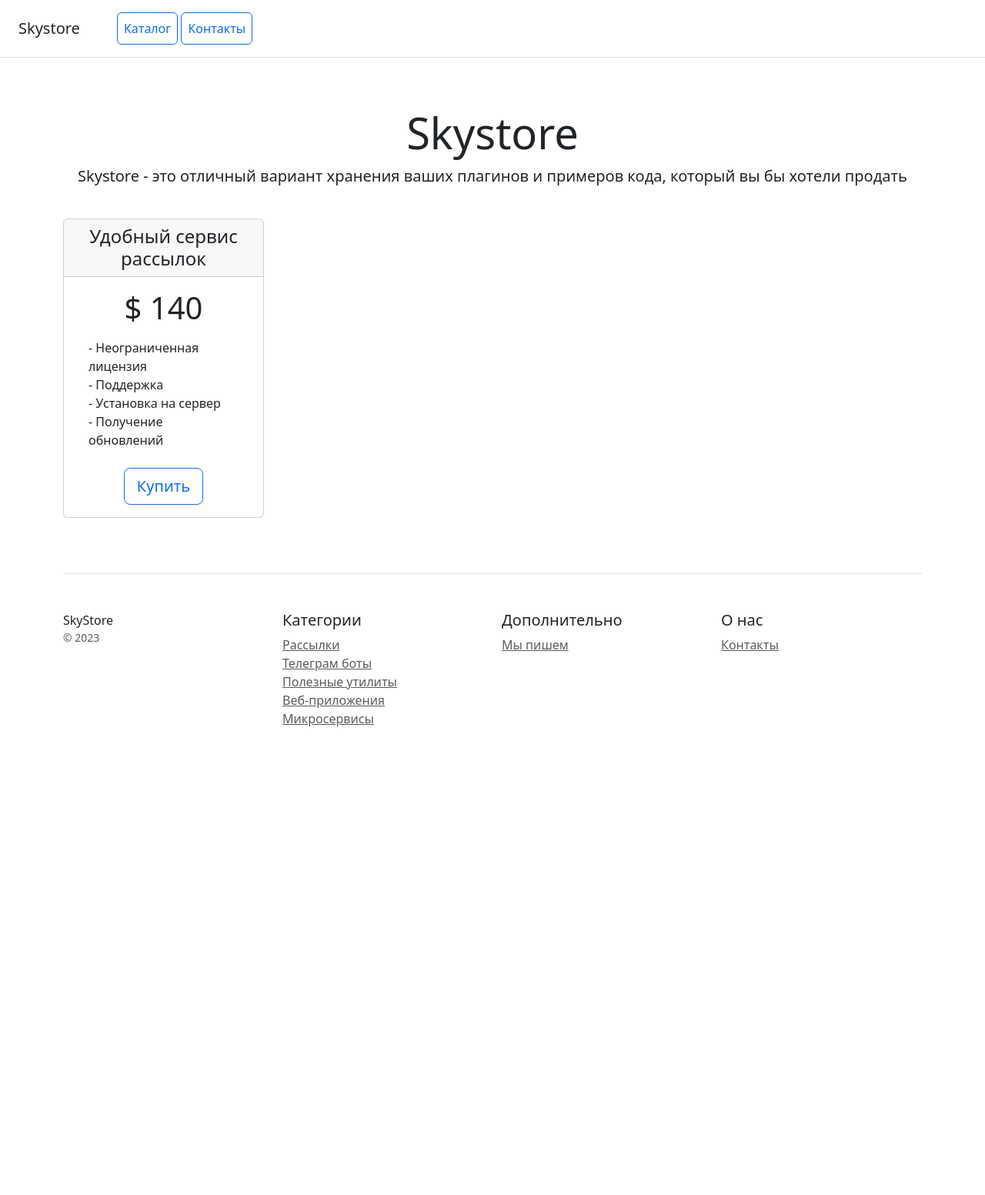
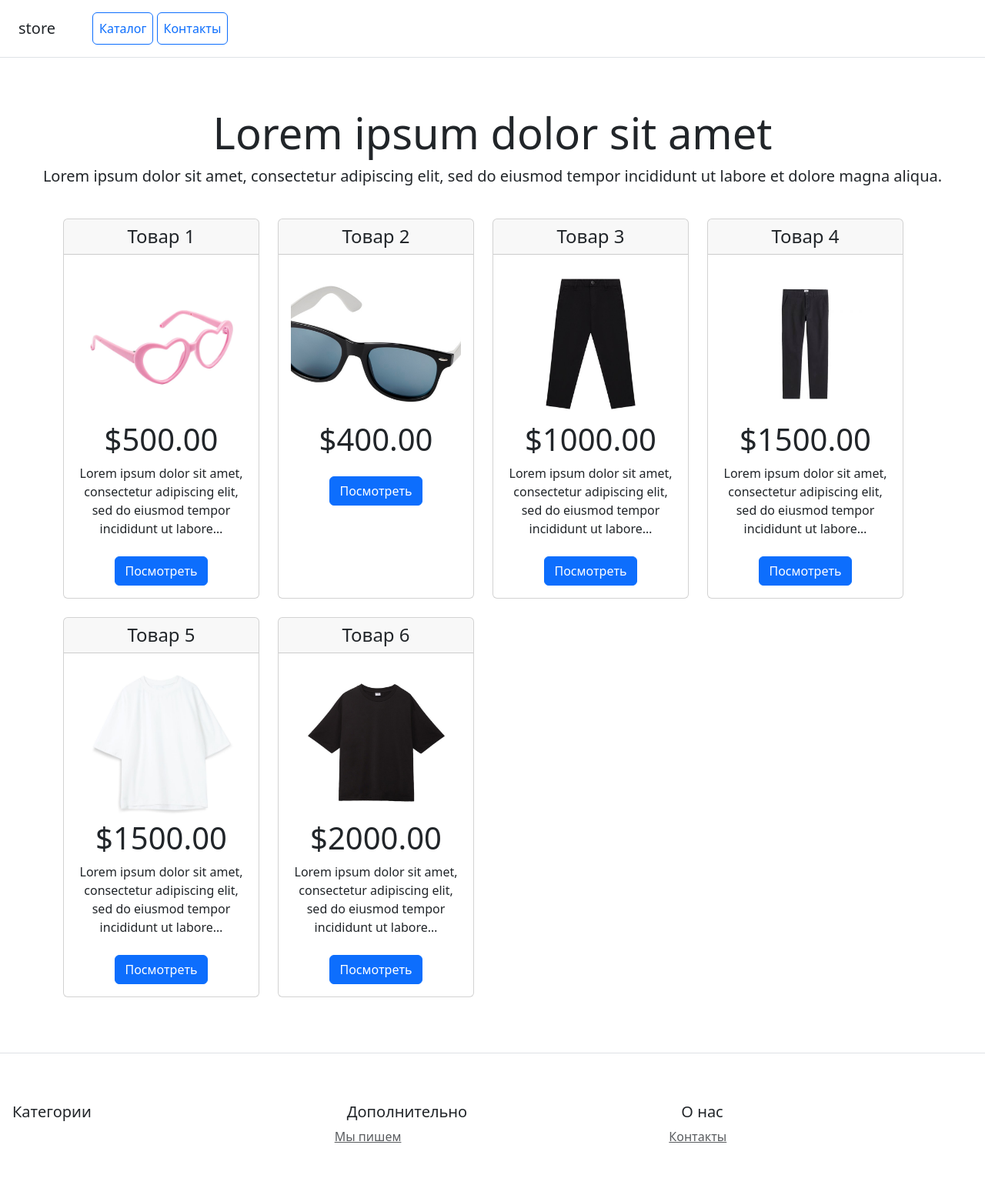
Before and after one commit to sofxcknboring/sp6_22, a Django app: page / in a window 1280 px wide. Shown: the whole page at 77% size. Before the commit the page ends 944 px from the top, so only its background shows below. Run offline with Django 5.2, Linux system fonts and the light colour scheme; data comes from the database, SQL or seed files in the repository; some libraries are stand-ins or nearby versions.

Commit message:
new commit...

```diff
--- /dev/null
+++ b/catalog/templates/base.html
@@ -0,0 +1,26 @@
+<!doctype html>
+<html lang="en">
+<head>
+    <meta charset="utf-8">
+    <meta name="viewport" content="width=device-width, initial-scale=1">
+    <title>{% block title %}Lorem ipsum{% endblock %}</title>
+    <link href="/static/css/bootstrap.min.css" rel="stylesheet">
+</head>
+<body>
+    {% include 'header.html' %}
+
+    <div class="pricing-header px-3 py-3 pt-md-5 pb-md-4 mx-auto text-center">
+        <h1 class="display-4">{% block header_title %}Lorem{% endblock %}</h1>
+        <p class="lead">{% block header_description %}Lorem ipsum dolor sit amet, consectetur adipiscing elit, sed do eiusmod tempor incididunt ut labore et dolore magna aliqua.{% endblock %}</p>
+    </div>
+
+    <div class="container">
+        {% block content %}
+        {% endblock %}
+    </div>
+
+    {% include 'footer.html' %}
+
+    <script src="/static/js/bootstrap.bundle.min.js"></script>
+</body>
+</html>
--- /dev/null
+++ b/catalog/templates/footer.html
@@ -0,0 +1,19 @@
+<footer class="pt-4 my-md-5 pt-md-5 border-top">
+    <div class="row">
+        <div class="col-6 col-md">
+            <h5 class="mt-3 ms-3">Категории</h5> <!-- Добавлен отступ сверху и слева -->
+        </div>
+        <div class="col-6 col-md">
+            <h5 class="mt-3 ms-3">Дополнительно</h5>
+            <ul class="list-unstyled text-small">
+                <li><a class="text-muted" href="#">Мы пишем</a></li>
+            </ul>
+        </div>
+        <div class="col-6 col-md">
+            <h5 class="mt-3 ms-3">О нас</h5>
+            <ul class="list-unstyled text-small">
+                <li><a class="text-muted" href="/contacts/">Контакты</a></li>
+            </ul>
+        </div>
+    </div>
+</footer>
--- /dev/null
+++ b/catalog/templates/header.html
@@ -0,0 +1,7 @@
+<div class="d-flex flex-column flex-md-row align-items-center p-3 px-md-4 mb-3 bg-white border-bottom box-shadow">
+    <h5 class="my-0 mr-md-auto font-weight-normal">store</h5>
+    <nav class="ms-5">
+        <a class="p-2 btn btn-outline-primary" href="/">Каталог</a>
+        <a class="p-2 btn btn-outline-primary" href="/contacts/">Контакты</a>
+    </nav>
+</div>
--- a/catalog/templates/home.html
+++ b/catalog/templates/home.html
@@ -1,78 +1,32 @@
-<!doctype html>
-<html lang="en">
-<head>
-    <meta charset="utf-8">
-    <meta name="viewport" content="width=device-width, initial-scale=1">
-    <title>Skystore</title>
-    <link href="static/css/bootstrap.min.css" rel="stylesheet">
-</head>
-<body>
-<div class="d-flex flex-column flex-md-row align-items-center p-3 px-md-4 mb-3 bg-white border-bottom box-shadow">
-    <h5 class="my-0 mr-md-auto font-weight-normal">Skystore</h5>
-    <nav class="ms-5">
-        <a class="p-2 btn btn-outline-primary" href="/">Каталог</a>
-        <a class="p-2 btn btn-outline-primary" href="/contacts/">Контакты</a>
-    </nav>
-</div>
+{% extends 'base.html' %}
+{% load my_tags %}
+{% block title %}Lorem{% endblock %}
 
-<div class="pricing-header px-3 py-3 pt-md-5 pb-md-4 mx-auto text-center">
-    <h1 class="display-4">Skystore</h1>
-    <p class="lead">Skystore - это отличный вариант хранения ваших плагинов и примеров кода, который вы бы хотели
-        продать</p>
-</div>
+{% block header_title %}Lorem ipsum dolor sit amet{% endblock %}
 
-<div class="container">
+{% block content %}
 <div class="row text-center">
-        <div class="col-3">
-            <div class="card mb-4 box-shadow">
+    <div class="row text-center d-flex">
+    {% for product in products %}
+    <div class="col-3 d-flex">
+        <div class="card mb-4 box-shadow flex-fill">
             <div class="card-header">
-                    <h4 class="my-0 font-weight-normal">Удобный сервис рассылок</h4>
+                <h4 class="my-0 font-weight-normal">{{ product.name }}</h4>
             </div>
             <div class="card-body">
-                    <h1 class="card-title pricing-card-title">$ 140</h1>
+                <img src="{{ product.image | media_filter }}" class="img-fluid" style="height: 200px; object-fit: cover;">
+                <h1 class="card-title pricing-card-title">${{ product.price }}</h1>
+                <p>{{ product.description|truncatechars:100 }}</p>
                 <ul class="list-unstyled mt-3 mb-4 text-start m-3">
-                        <li>- Неограниченная лицензия</li>
-                        <li>- Поддержка</li>
-                        <li>- Установка на сервер</li>
-                        <li>- Получение обновлений</li>
+                    {% for feature in product.features.all %}
+                    <li>- {{ feature }}</li>
+                    {% endfor %}
                 </ul>
-                    <button type="button" class="btn btn-lg btn-block btn-outline-primary">Купить</button>
+                <a class="btn btn-primary" href="{% url 'catalog:products_detail' product.pk %}" role="button">Посмотреть</a>
             </div>
         </div>
     </div>
-    </div>
-
-    <footer class="pt-4 my-md-5 pt-md-5 border-top">
-        <div class="row">
-            <div class="col-12 col-md">
-                SkyStore
-                <small class="d-block mb-3 text-muted">&copy; 2023</small>
-            </div>
-            <div class="col-6 col-md">
-                <h5>Категории</h5>
-                <ul class="list-unstyled text-small">
-                    <li><a class="text-muted" href="#">Рассылки</a></li>
-                    <li><a class="text-muted" href="#">Телеграм боты</a></li>
-                    <li><a class="text-muted" href="#">Полезные утилиты</a></li>
-                    <li><a class="text-muted" href="#">Веб-приложения</a></li>
-                    <li><a class="text-muted" href="#">Микросервисы</a></li>
-                </ul>
-            </div>
-            <div class="col-6 col-md">
-                <h5>Дополнительно</h5>
-                <ul class="list-unstyled text-small">
-                    <li><a class="text-muted" href="https://sky.pro/">Мы пишем</a></li>
-                </ul>
-            </div>
-            <div class="col-6 col-md">
-                <h5>О нас</h5>
-                <ul class="list-unstyled text-small">
-                    <li><a class="text-muted" href="/contacts/">Контакты</a></li>
-                </ul>
+    {% endfor %}
 </div>
 </div>
-    </footer>
-</div>
-<script src="static/js/bootstrap.bundle.min.js"></script>
-</body>
-</html>
+{% endblock %}
--- /dev/null
+++ b/catalog/templatetags/my_tags.py
@@ -0,0 +1,11 @@
+from django import template
+from django.conf import settings
+
+register = template.Library()
+
+
+@register.filter()
+def media_filter(path):
+    if path:
+        return f"{settings.MEDIA_URL}{path}"
+    return "#"
--- a/catalog/urls.py
+++ b/catalog/urls.py
@@ -1,10 +1,11 @@
 from django.urls import path
 from catalog.apps import CatalogConfig
-from catalog.views import home, contacts
+from catalog.views import home, contacts, products_detail
 
 app_name = CatalogConfig.name
 
 urlpatterns = [
-    path('', home, name='home'),
-    path('contacts/', contacts, name='contacts')
+    path("", home, name="home"),
+    path("contacts/", contacts, name="contacts"),
+    path("products/<int:pk>/", products_detail, name="products_detail"),
 ]
--- a/catalog/views.py
+++ b/catalog/views.py
@@ -1,7 +1,17 @@
 from django.shortcuts import render
+from catalog.models import Product
+
 
 def home(request):
-    return render(request, 'home.html')
+    products = Product.objects.all()
+    return render(request, "home.html", {"products": products})
+
 
 def contacts(request):
-    return render(request, 'contacts.html')
+    return render(request, "contacts.html")
+
+
+def products_detail(request, pk):
+    product = Product.objects.get(id=pk)
+    context = {"product": product}
+    return render(request, "product_detail.html", context)
--- a/config/urls.py
+++ b/config/urls.py
@@ -1,7 +1,12 @@
 from django.contrib import admin
 from django.urls import path, include
+from django.conf.urls.static import static
+from django.conf import settings
 
 urlpatterns = [
-    path('admin/', admin.site.urls),
-    path('', include('catalog.urls', namespace='catalog'))
+    path("admin/", admin.site.urls),
+    path("", include("catalog.urls", namespace="catalog")),
 ]
+
+if settings.DEBUG:
+    urlpatterns += static(settings.MEDIA_URL, document_root=settings.MEDIA_ROOT)
--- a/pyproject.toml
+++ b/pyproject.toml
@@ -13,6 +13,10 @@ pillow = "^11.0.0"
 python-dotenv = "^1.0.1"
 
 
+[tool.poetry.group.dev.dependencies]
+black = "^24.10.0"
+flake8 = "^7.1.1"
+
 [build-system]
 requires = ["poetry-core"]
 build-backend = "poetry.core.masonry.api"
```
Also changed, not shown: catalog/templates/contacts.html (+6 -56 lines), catalog/templates/product_detail.html (added, +24 -0 lines), catalog_fixture.json (added, +96 -0 lines), config/settings.py (+43 -43 lines), media/catalog/products/1234.jpg (added), media/catalog/products/chinoses.jpg (added), media/catalog/products/chinoses2.jpg (added), media/catalog/products/pink123.jpg (added), media/catalog/products/t-s-white.jpg (added), media/catalog/products/t-s.jpg (added), 1 other file. Lines whose indentation alone changed are shown as unchanged.
